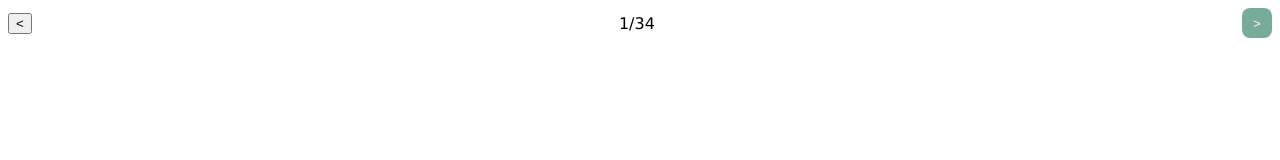
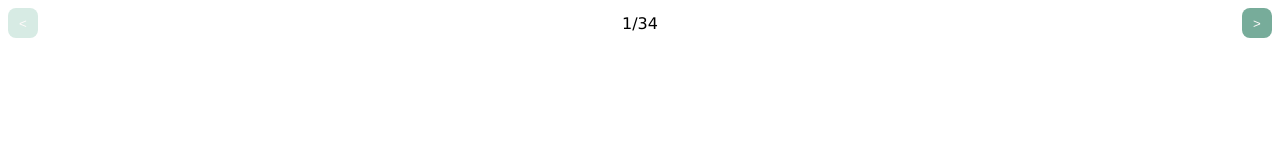
Before and after one commit to danicadombek/react-playground, a React (Vite) app: page / in a window 1280 px wide. Shown: the top 160 px of the page. Built offline with nearby package versions, Linux system fonts and the light colour scheme.

Commit message:
Correct the active-function

```diff
--- a/src/App.jsx
+++ b/src/App.jsx
@@ -5,7 +5,7 @@ import Pagination from './Pagination'
 export default () => {
   return (
     <div>
-      <Pagination isLeftDisabled={true} text="1/34" />
+      <Pagination isLeftDisabled text="1/34" />
     </div>
   )
 }
--- a/src/Pagination.jsx
+++ b/src/Pagination.jsx
@@ -4,9 +4,9 @@ import './Pagination.css'
 export default function Pagination({ text, isLeftDisabled, isRightDisabled }) {
   return (
     <section className="Pagination">
-      <button className={isLeftDisabled ? '' : 'active'}>&lt;</button>
+      <button className={isLeftDisabled ? 'button' : 'active'}>&lt;</button>
       {text}
-      <button className={isRightDisabled ? '' : 'active'}>&gt;</button>
+      <button className={isRightDisabled ? 'button' : 'active'}>&gt;</button>
     </section>
   )
 }
```
